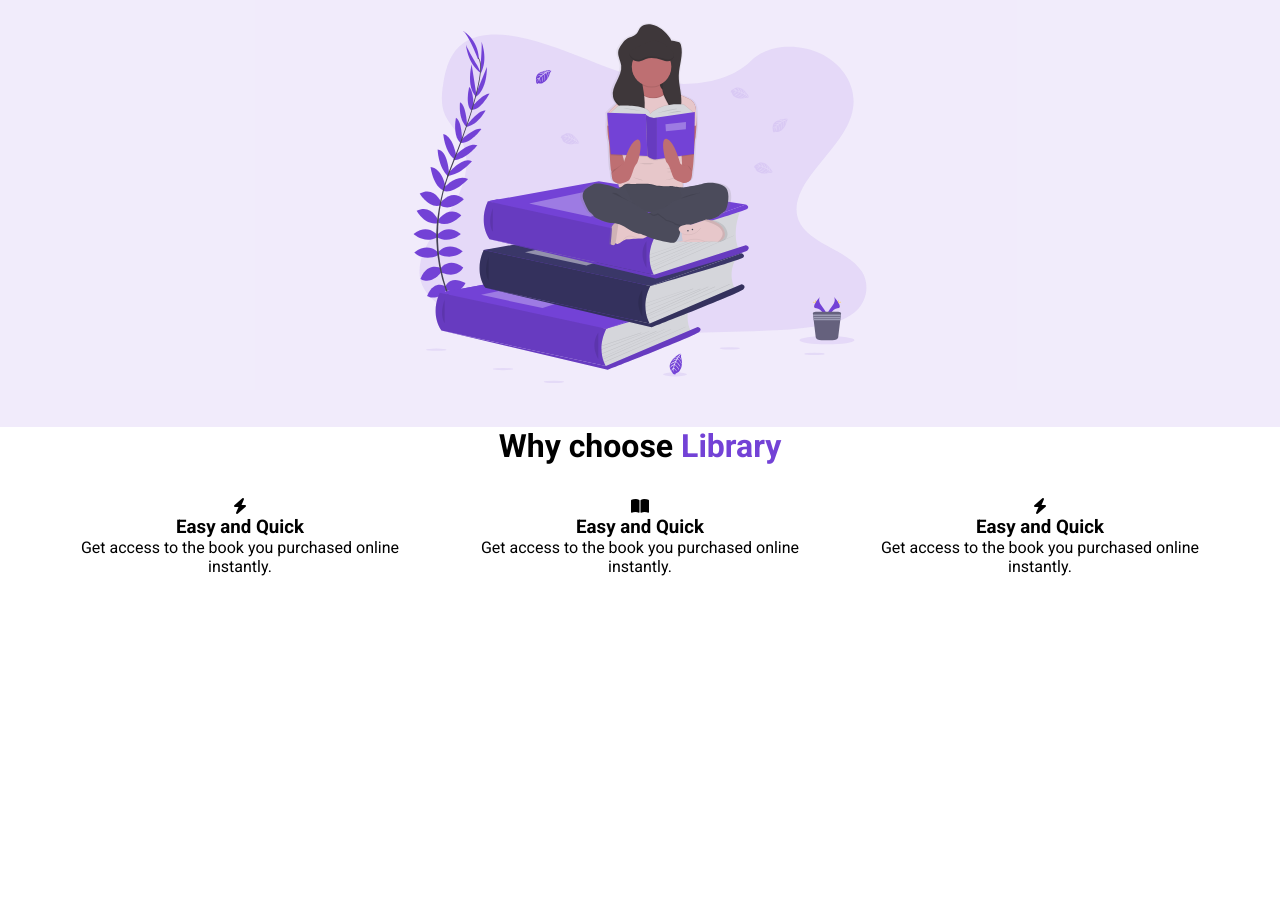
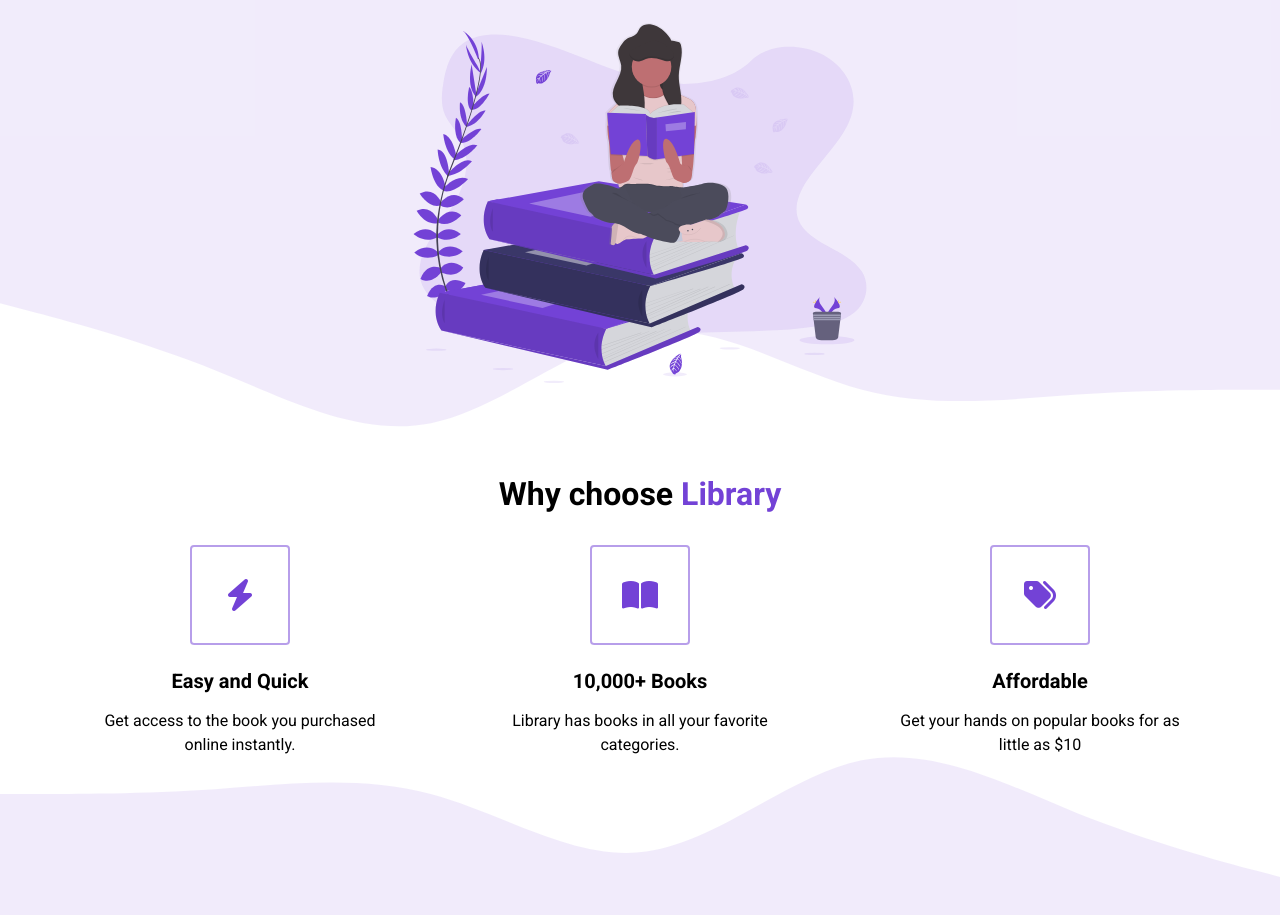
Before and after one commit to astevens104/advancedLibrary, a plain HTML site: page index.html in a window 1280 px wide. Shown: the part 373-1288 px from the top of the page. Before the commit the page ends 949 px from the top, so only its background shows below. Drawn offline with Linux system fonts and the light colour scheme.

Commit message:
hightlights section complete

```diff
--- a/index.html
+++ b/index.html
@@ -44,36 +44,37 @@
                         <div class="highlight">
                             <div class="highlight__img">
                                 <i class="fa-solid fa-bolt"></i>
-                                <h3 class="highlight__subtitle">
-                                    Easy and Quick
-                                </h3>
-                                <p class="highlight__para">
-                                    Get access to the book you purchased online instantly.
-                                </p>
                             </div>
+                            <h3 class="highlight__subtitle">
+                                Easy and Quick
+                            </h3>
+                            <p class="highlight__para">
+                                Get access to the book you purchased online instantly.
+                            </p>
                         </div>
                         <div class="highlight">
                             <div class="highlight__img">
                                 <i class="fa-solid fa-book-open"></i>
-                                <h3 class="highlight__subtitle">
-                                    Easy and Quick
-                                </h3>
-                                <p class="highlight__para">
-                                    Get access to the book you purchased online instantly.
-                                </p>
                             </div>
+                            <h3 class="highlight__subtitle">
+                                10,000+ Books
+                            </h3>
+                            <p class="highlight__para">
+                                Library has books in all your favorite categories.
+                            </p>
                         </div>
                         <div class="highlight">
                             <div class="highlight__img">
-                                <i class="fa-solid fa-bolt"></i>
-                                <h3 class="highlight__subtitle">
-                                    Easy and Quick
-                                </h3>
-                                <p class="highlight__para">
-                                    Get access to the book you purchased online instantly.
-                                </p>
+                                <i class="fa-solid fa-tags"></i>
                             </div>
+                            <h3 class="highlight__subtitle">
+                                Affordable
+                            </h3>
+                            <p class="highlight__para">
+                                Get your hands on popular books for as little as $10
+                            </p>
                         </div>
+
                     </div>
                 </div>
             </div>
--- a/styles.css
+++ b/styles.css
@@ -5,6 +5,11 @@
     margin: 0;
     box-sizing: border-box;
     font-family: "Roboto", sans-serif;
+}
+
+body {
+    max-width: 100vw;
+    overflow-x: hidden;
 }
 
 nav {
@@ -17,6 +22,10 @@ img {
     height: 100%;
     max-height: 50vh;
     padding: 20px;
+}
+
+p {
+    line-height: 1.5;
 }
 
 .nav__container {
@@ -123,6 +132,11 @@ button:active {
 
 .header__img--wrapper {
     padding: 20px;
+    z-index: 2;
+}
+
+.section__title {
+    padding-top: 48px;
 }
 
 .container {
@@ -141,6 +155,41 @@ HIGHTLIGHTS
 
 */
 
+#highlights {
+    position: relative;
+}
+
+
+
+#highlights:before {
+    background: url('assets/wave.svg');
+    position: absolute;
+    content: "";
+    width: 101vw;
+    height: 12vw;
+    top: 1px;
+    left: 0;
+    z-index: 1;
+    background-size: cover;
+    background-repeat: no-repeat;
+    transform: translateY(-100%);
+}
+
+#highlights:after {
+    background: url('assets/wave.svg');
+    content: "";
+    position: absolute;
+    bottom: 1px;
+    left: 0;
+    transform: translateY(-100);
+    width: 101vw;
+    height: 12vw;
+    background-size: cover;
+    background-repeat: no-repeat;
+    z-index: 1;
+    transform: translateY(100%) rotate(180deg);
+}
+
 .highlight__wrapper {
     display: flex;
 }
@@ -149,6 +198,41 @@ HIGHTLIGHTS
     padding: 0 24px;
     width: calc(100% / 3);
     display: flex;
+    align-items: center;
+    justify-content: center;
     flex-direction: column;
+}
+
+.highlight__para {
     text-align: center;
+    max-width: 280px;
 }
+
+.highlight__img {
+    border: 2px solid #7342d683;
+    color: #7342d6;
+    width: 100px;
+    height: 100px;
+    display: flex;
+    align-items: center;
+    justify-content: center;
+    border-radius: 4px;
+    font-size: 32px;
+    margin-bottom: 24px;
+}
+
+.highlight__subtitle {
+    font-size: 20px;
+    margin-bottom: 16px;
+}
+
+/*
+
+FEATURES
+
+*/
+
+#features {
+    height: 1000px;
+    background-color: rgba(115, 66, 214, 0.1);
+}
```
